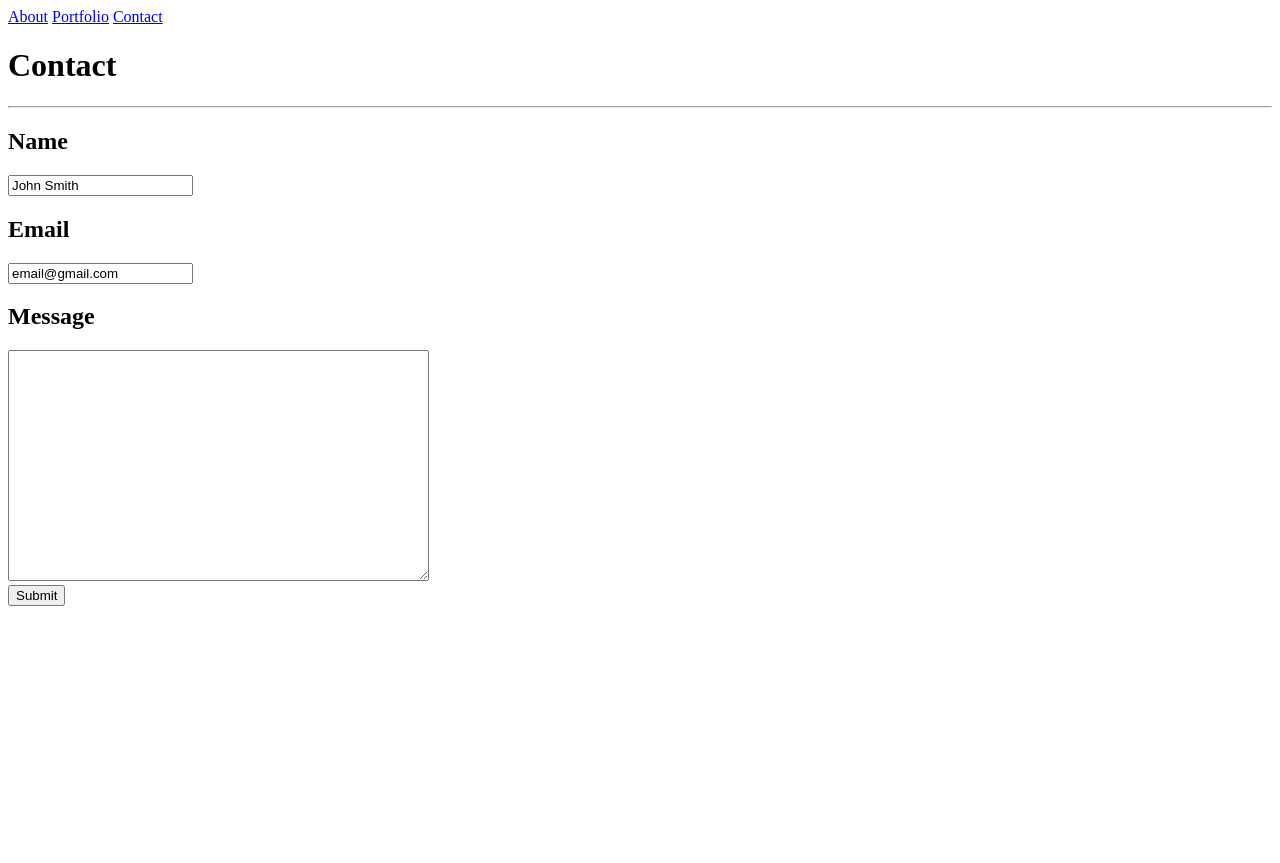
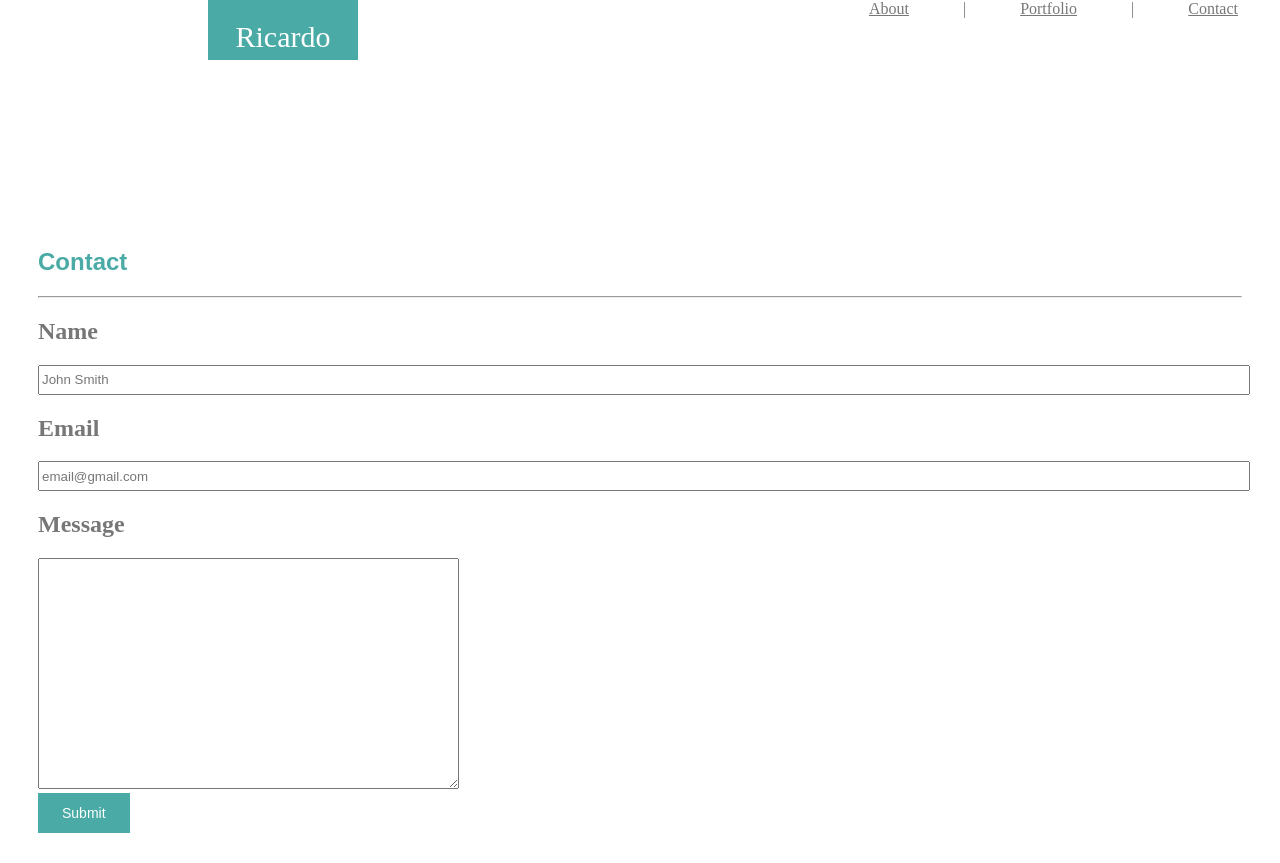
Before and after one commit to RicardoJavierFernandez/RicardoJavierFernandez.github.io, a plain HTML site: page contact.html in a window 1280 px wide. Before the commit the page ends 800 px from the top, so only its background shows below. Drawn offline with Linux system fonts and the light colour scheme.

Commit message:
Updated stylesheet

```diff
--- a/assets/css/style.css
+++ b/assets/css/style.css
@@ -1,11 +1,50 @@
-body {
-    background-image: url("C:/Users/Ricardo/Desktop/CodingBootcamp/Homework/Week1/Basic-Portfolio/assets/images/gravel.png");
-}
-
 header {
     margin-top: 0;
     margin-bottom: 80px;
     padding-bottom: 20px;
+}
+
+img {
+    height: 200px;
+    width: 200px;
+    float: left;
+    margin-right: 10px;
+}
+
+#body {
+    background-image: url("C:/Users/Ricardo/Desktop/CodingBootcamp/Homework/Week1/Basic-Portfolio/assets/images/gravel.png");
+    height: 500px;
+}
+
+
+#box {
+    background: #ffffff;
+    margin: 10px;
+    padding: 20px;
+
+}
+
+#box h1 {
+    font-family: Arial, Helvetica, sans-serif;
+    color: #4aaaa5;
+}
+
+#box h2 {
+    color: #777777;
+}
+
+#box button {
+    background-color: #4aaaa5;
+    color: #ffffff;
+    border: none;
+    padding: 12px 24px;
+    font-size: 14px;
+}
+
+#box input {
+    color: #777777;
+    height: 24px;
+    width: 100%;
 }
 
 #myname {
@@ -24,12 +63,14 @@ header {
 #topnav {
     float: left;
     width: 100%;
-    height: 40px;
+    height: 10px;
     text-align: right;
     background: #ffffff;
     border-style: solid;
     border: #cccccc;
-    padding-bottom: 20px;
+    position: absolute;
+    top: 0;
+    margin-bottom: 10px;
 }
 
 #topnav a {
@@ -42,7 +83,8 @@ header {
     background: #ffffff;
     font-family: Arial, Helvetica, sans-serif;
     width: 960px;
-    margin: 60px;
+    height: 300px;
+    margin-top: 30px;
     margin-left: 200px;
 }
 
@@ -67,4 +109,5 @@ footer {
     padding-top: 20px;
     padding-bottom: 20px;
     text-align: center;
+    margin-top: 110px;
 }
--- a/contact.html
+++ b/contact.html
@@ -2,13 +2,22 @@
 <html>
     <header>
         <title>Contact</title>
+        <link rel="stylesheet" type="text/css" href="assets/css/style.css">
     </header>
     <body>
         <div class="topnav">
-            <a href="index.html">About</a>
-            <a href="portfolio.html">Portfolio</a>
-            <a href="contact.html">Contact</a>
+            <header>
+                <section id="topnav">
+                    <section id="myname">Ricardo</section>
+                    <a href="index.html">About</a>
+                    <a>|</a>
+                    <a href="portfolio.html">Portfolio</a>
+                    <a>|</a>
+                    <a href="contact.html">Contact</a>
+                </section>
+                </header>
         </div>
+        <section id="box">
         <h1>Contact</h1>
         <hr />
         <h2>Name</h2>
@@ -22,6 +31,7 @@
         <h2>Message</h2>
         <textarea name="message" form="usrform" rows="15" cols="50"></textarea><br>
         <button type="submit" value="Submit">Submit</button>
+        </section>
 
     </body>
 </html>
```
Also changed, not shown: index.html (+7 -3 lines), assets/images/me.jpg (added).
